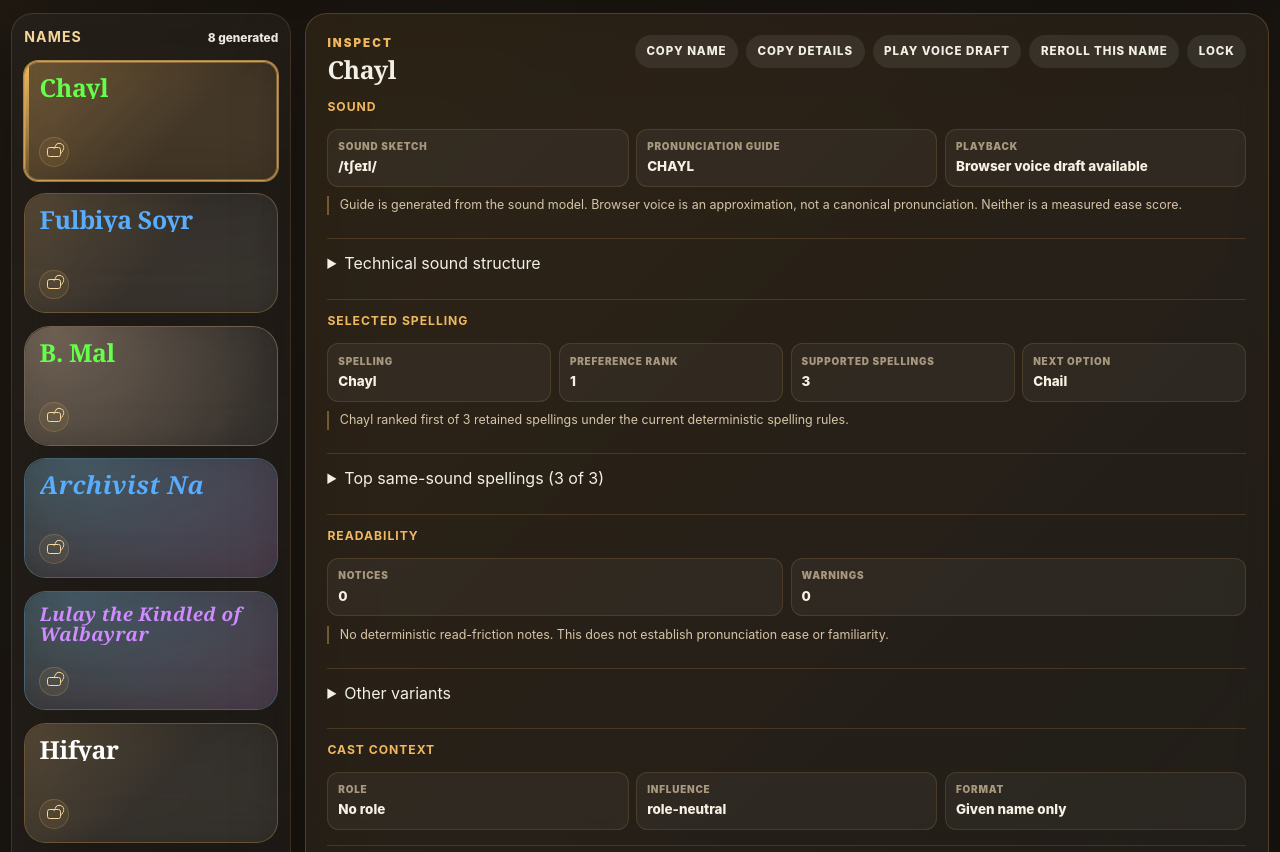
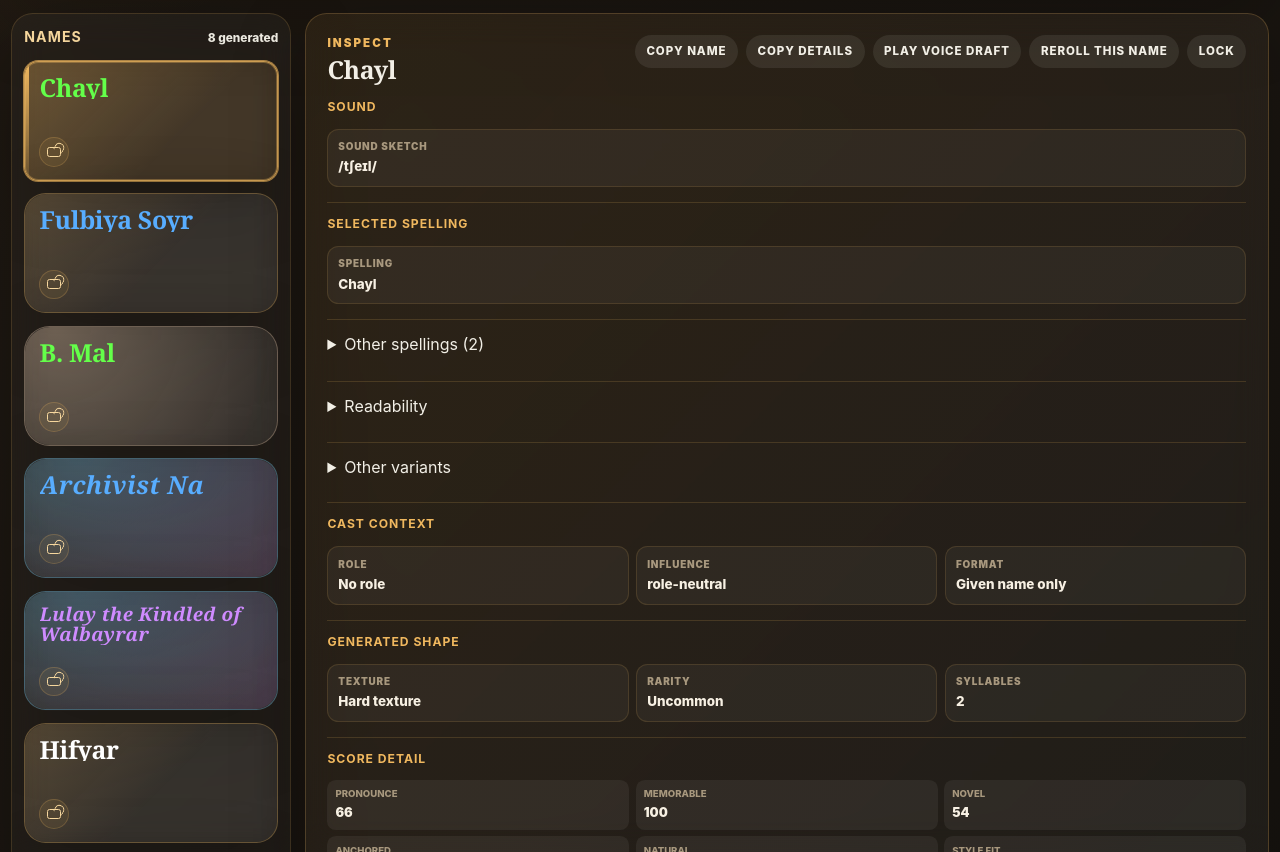
Before and after one commit to jaahay/name-forge, a React (Vite) app: page / in a window 1280 px wide. Shown: the part 425-1277 px from the top of the page. Built offline with nearby package versions, Linux system fonts and the light colour scheme.

Commit message:
feat: simplify primary name inspection

```diff
--- a/src/ui/NameArtifactInspector.tsx
+++ b/src/ui/NameArtifactInspector.tsx
@@ -1,4 +1,4 @@
-import { useState, type ReactNode } from 'react';
+import type { ReactNode } from 'react';
 import { renderAuditionCue } from '../engine/audition';
 import type { NameArtifact } from '../engine/nameArtifact';
 import { analyzeNameArtifact } from '../engine/nameArtifactAnalysis';
@@ -12,8 +12,6 @@ interface NameArtifactInspectorProps {
   readonly extraSections?: ReactNode;
 }
 
-export const defaultSameSoundSpellingLimit = 10;
-
 type SpellingCandidate = NonNullable<NameArtifact['spellingCandidates']>[number];
 
 function variantMetadataLabel(variant: NameVariant): string {
@@ -24,15 +22,6 @@ function variantMetadataLabel(variant: NameVariant): string {
 
 function sameSoundSpellingMetadataLabel(candidate: SpellingCandidate, selectedSpellingId: string | undefined): string {
   return candidate.id === selectedSpellingId ? `selected; preference rank ${candidate.rank}` : `preference rank ${candidate.rank}`;
-}
-
-function sanitizeRequestedSpellingLimit(value: number): number {
-  if (!Number.isFinite(value)) return defaultSameSoundSpellingLimit;
-  return Math.max(1, Math.floor(value));
-}
-
-function effectiveSpellingLimit(requestedLimit: number, availableCount: number): number {
-  return Math.min(sanitizeRequestedSpellingLimit(requestedLimit), availableCount);
 }
 
 function copyText(value: string) {
@@ -49,9 +38,9 @@ function playVoiceDraft(speechText: string) {
   window.speechSynthesis.speak(new SpeechSynthesisUtterance(speechText));
 }
 
-function detailsText(artifact: NameArtifact, visibleSpellings: readonly SpellingCandidate[], totalSpellingCount: number, pronunciationGuide?: string): string {
+function detailsText(artifact: NameArtifact, pronunciationGuide?: string): string {
   const analysis = analyzeNameArtifact(artifact);
-  const spellings = visibleSpellings
+  const spellings = (artifact.spellingCandidates ?? [])
     .map((candidate) => `${candidate.text} (${sameSoundSpellingMetadataLabel(candidate, artifact.spelling?.id)})`)
     .join(', ') || 'None';
 
@@ -62,8 +51,7 @@ function detailsText(artifact: NameArtifact, visibleSpellings: readonly Spelling
     analysis.structure ? `Structure: ${analysis.structure.syllableCount} syllable(s); ${analysis.structure.segmentCount} segments; ${analysis.structure.syllableShapes.join('-')}` : undefined,
     artifact.spelling ? `Selected spelling: ${artifact.spelling.text} (preference rank ${artifact.spelling.rank})` : undefined,
     analysis.spelling?.selectionSummary,
-    `Same-sound spellings shown: ${spellings}`,
-    visibleSpellings.length < totalSpellingCount ? `${totalSpellingCount - visibleSpellings.length} lower-ranked same-sound spelling(s) hidden by the current display cap.` : undefined,
+    `Same-sound spellings: ${spellings}`,
     `Read status: ${analysis.readability.diagnosticCount === 0 ? 'No deterministic read-friction notes' : `${analysis.readability.diagnosticCount} read notes`}`,
   ].filter(Boolean).join('\n');
 }
@@ -71,14 +59,12 @@ function detailsText(artifact: NameArtifact, visibleSpellings: readonly Spelling
 export function NameArtifactInspector({ artifact, eyebrow = 'Inspect', extraActions, extraSections }: NameArtifactInspectorProps) {
   const analysis = analyzeNameArtifact(artifact);
   const sameSoundSpellings = artifact.spellingCandidates ?? [];
-  const [requestedSpellingLimit, setRequestedSpellingLimit] = useState(defaultSameSoundSpellingLimit);
-  const visibleSpellingLimit = effectiveSpellingLimit(requestedSpellingLimit, sameSoundSpellings.length);
-  const visibleSameSoundSpellings = sameSoundSpellings.slice(0, visibleSpellingLimit);
-  const hiddenSpellingCount = Math.max(0, sameSoundSpellings.length - visibleSameSoundSpellings.length);
+  const otherSpellings = sameSoundSpellings.filter((candidate) => candidate.id !== artifact.spelling?.id);
   const readNotes = artifact.readabilityDiagnostics ?? [];
   const variants = artifact.variants ?? [];
   const auditionCue = artifact.sound ? renderAuditionCue(artifact.sound.sequence) : undefined;
-  const browserSpeechAvailable = Boolean(auditionCue) && canUseBrowserSpeech();
+  const voiceDraftText = artifact.identity ? artifact.displayText : auditionCue?.speechText ?? artifact.displayText;
+  const browserSpeechAvailable = canUseBrowserSpeech();
   const displayName = protectInitialBreaks(artifact.displayText);
   const displayLength = getNameDisplayLength(artifact.displayText);
   const playVoiceDraftLabel = browserSpeechAvailable
@@ -95,8 +81,8 @@ export function NameArtifactInspector({ artifact, eyebrow = 'Inspect', extraActi
         <div className="selected-name-heading-tools">
           <div className="selected-name-actions" aria-label={`${artifact.displayText} selected-name actions`}>
             <button type="button" className="secondary" aria-label={`Copy name ${artifact.displayText}`} onClick={() => copyText(artifact.displayText)}>Copy name</button>
-            <button type="button" className="secondary" aria-label={`Copy details ${artifact.displayText}`} onClick={() => copyText(detailsText(artifact, visibleSameSoundSpellings, sameSoundSpellings.length, auditionCue?.displayText))}>Copy details</button>
-            {auditionCue ? <button type="button" className="secondary" aria-label={playVoiceDraftLabel} disabled={!browserSpeechAvailable} onClick={() => playVoiceDraft(auditionCue.speechText)}>Play voice draft</button> : null}
+            <button type="button" className="secondary" aria-label={`Copy details ${artifact.displayText}`} onClick={() => copyText(detailsText(artifact, auditionCue?.displayText))}>Copy details</button>
+            <button type="button" className="secondary" aria-label={playVoiceDraftLabel} disabled={!browserSpeechAvailable} onClick={() => playVoiceDraft(voiceDraftText)}>Play voice draft</button>
             {extraActions}
           </div>
         </div>
@@ -107,58 +93,27 @@ export function NameArtifactInspector({ artifact, eyebrow = 'Inspect', extraActi
           <h3>Sound</h3>
           <dl className="artifact-fact-list">
             <div><dt>Sound sketch</dt><dd>{artifact.sound?.transcription ?? 'Not available'}</dd></div>
-            <div><dt>Pronunciation guide</dt><dd>{auditionCue?.displayText ?? 'Not available'}</dd></div>
-            <div><dt>Playback</dt><dd>{browserSpeechAvailable ? 'Browser voice draft available' : 'Browser voice unavailable'}</dd></div>
           </dl>
-          <p className="section-note">Guide is generated from the sound model. Browser voice is an approximation, not a canonical pronunciation. Neither is a measured ease score.</p>
         </section>
-
-        {analysis.structure ? (
-          <details className="detail-block artifact-detail-block">
-            <summary>Technical sound structure</summary>
-            <dl className="artifact-fact-list">
-              <div><dt>Segments</dt><dd>{analysis.structure.segmentCount}</dd></div>
-              <div><dt>Syllables</dt><dd>{analysis.structure.syllableCount}</dd></div>
-              <div><dt>Shapes</dt><dd>{analysis.structure.syllableShapes.join(' · ')}</dd></div>
-              <div><dt>Stress</dt><dd>{analysis.structure.stressPattern.join(' · ')}</dd></div>
-              {analysis.structure.cadence ? <div><dt>Cadence</dt><dd>{analysis.structure.cadence}</dd></div> : null}
-            </dl>
-          </details>
-        ) : null}
 
         <section className="detail-block artifact-detail-block">
           <h3>Selected spelling</h3>
           <dl className="artifact-fact-list">
             <div><dt>Spelling</dt><dd>{artifact.spelling?.text ?? artifact.displayText}</dd></div>
-            <div><dt>Preference rank</dt><dd>{artifact.spelling?.rank ?? 'Not ranked'}</dd></div>
-            <div><dt>Supported spellings</dt><dd>{sameSoundSpellings.length}</dd></div>
-            {analysis.spelling?.runnerUpText ? <div><dt>Next option</dt><dd>{analysis.spelling.runnerUpText}</dd></div> : null}
           </dl>
-          {analysis.spelling ? <p className="section-note">{analysis.spelling.selectionSummary}</p> : null}
         </section>
 
+        {otherSpellings.length > 0 ? (
+          <details className="detail-block artifact-detail-block">
+            <summary>Other spellings ({otherSpellings.length})</summary>
+            <ul className="variants detail-variants" aria-label={`${artifact.displayText} other spellings`}>
+              {otherSpellings.map((candidate) => <li key={`${artifact.id}-${candidate.id}`}><span>{candidate.text}</span></li>)}
+            </ul>
+          </details>
+        ) : null}
+
         <details className="detail-block artifact-detail-block">
-          <summary>Top same-sound spellings ({visibleSameSoundSpellings.length} of {sameSoundSpellings.length})</summary>
-          <label>
-            <span>Spelling display cap</span>
-            <input
-              type="number"
-              min="1"
-              value={requestedSpellingLimit}
-              onChange={(event) => setRequestedSpellingLimit(sanitizeRequestedSpellingLimit(Number(event.target.value)))}
-            />
-          </label>
-          <p className="section-note">The engine ranks the complete supported pool before this display cap is applied. The requested cap persists across generated artifacts and the current view shows up to that many available spellings.</p>
-          {visibleSameSoundSpellings.length > 0 ? (
-            <ul className="variants detail-variants" aria-label={`${artifact.displayText} top same-sound spellings`}>
-              {visibleSameSoundSpellings.map((candidate) => <li key={`${artifact.id}-${candidate.id}`}><span>{candidate.text}</span><em>{sameSoundSpellingMetadataLabel(candidate, artifact.spelling?.id)}</em></li>)}
-            </ul>
-          ) : <p className="section-note">No supported same-sound spellings.</p>}
-          {hiddenSpellingCount > 0 ? <p className="section-note">{hiddenSpellingCount} lower-ranked same-sound spelling{hiddenSpellingCount === 1 ? '' : 's'} hidden by the current display cap.</p> : null}
-        </details>
-
-        <section className="detail-block artifact-detail-block">
-          <h3>Readability</h3>
+          <summary>Readability</summary>
           <dl className="artifact-fact-list">
             <div><dt>Notices</dt><dd>{analysis.readability.noticeCount}</dd></div>
             <div><dt>Warnings</dt><dd>{analysis.readability.warningCount}</dd></div>
@@ -167,8 +122,8 @@ export function NameArtifactInspector({ artifact, eyebrow = 'Inspect', extraActi
             <ul className="readability-list" aria-label={`${artifact.displayText} readability notes`}>
               {readNotes.map((diagnostic) => <li key={`${artifact.id}-${diagnostic.id}`} className={`readability-note ${diagnostic.severity}`}><strong>{diagnostic.label}</strong><span>{diagnostic.detail}</span></li>)}
             </ul>
-          ) : <p className="section-note">No deterministic read-friction notes. This does not establish pronunciation ease or familiarity.</p>}
-        </section>
+          ) : <p className="section-note">No deterministic read-friction notes.</p>}
+        </details>
 
         {variants.length > 0 ? (
           <details className="detail-block">
```
